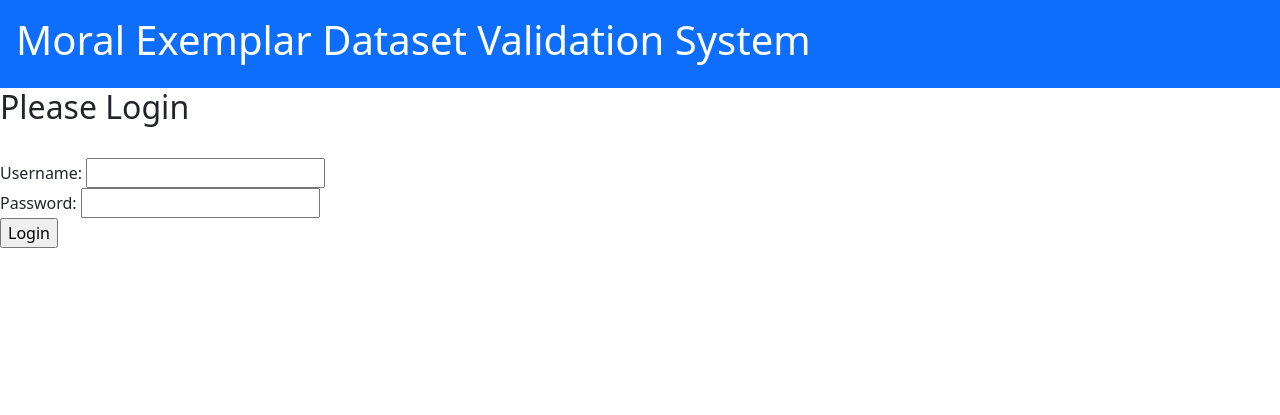
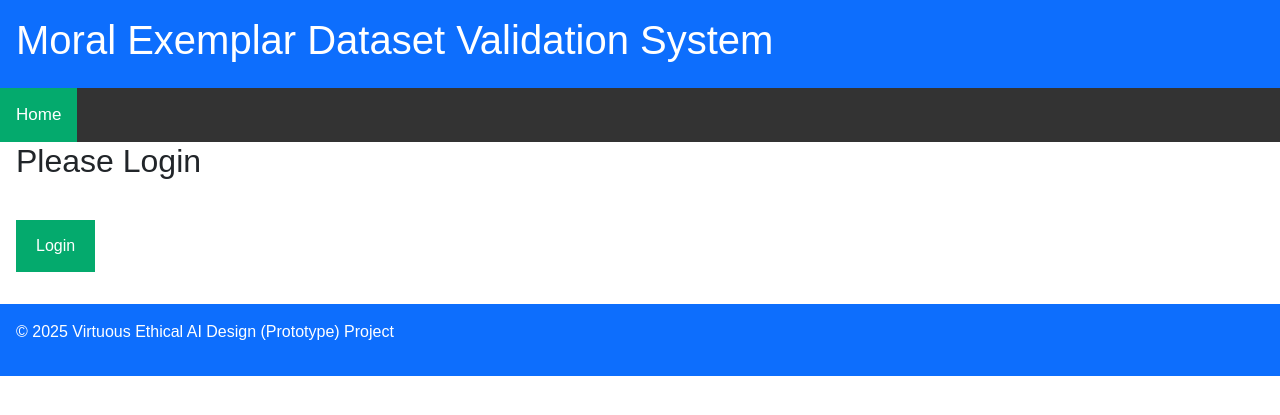
Before and after one commit to haggenso/moral_exemplar, a Flask app: page /login in a window 1280 px wide. Shown: the top 415 px of the page. Run offline with Flask 3, Linux system fonts and the light colour scheme; some libraries are stand-ins or nearby versions.

Commit message:
Merged update from Jyeo on UI

```diff
--- a/main.py
+++ b/main.py
@@ -135,10 +135,7 @@ def save_action(form_data):
 
 @app.route("/")
 def index():
-	if 'username' in session:
-		return redirect(url_for('view'))
-	else:
-	    return redirect(url_for('login'))
+	return render_template('index.html')
 
 @app.route('/login', methods=['GET','POST'])
 def login():
--- a/templates/edit.html
+++ b/templates/edit.html
@@ -55,7 +55,6 @@ Ethical Question:<BR>
 	<TD>{{ form_data['immoral_actions'] | safe }}</TD>
 	<TD>{{ form_data['amoral_actions'] | safe }}</TD></TR>
 </TABLE>
-<BR>
 <LABEL FOR="validated">Validation Completed</LABEL>
 <INPUT TYPE="checkbox" class="form-check-input"  NAME="validated" checked/>
 <INPUT TYPE="hidden" VALUE=0 NAME="next_unvalidated" />
--- a/templates/layout.html
+++ b/templates/layout.html
@@ -6,9 +6,159 @@
 <link href="https://cdn.jsdelivr.net/npm/bootstrap@5.3.3/dist/css/bootstrap.min.css" rel="stylesheet">
 <script src="https://cdn.jsdelivr.net/npm/bootstrap@5.3.3/dist/js/bootstrap.bundle.min.js"></script>
 <STYLE>
+body {font-family: Arial, Helvetica, sans-serif;}
+
+/* Full-width input fields */
+input[type=text], input[type=password] {
+  width: auto;
+  padding: 12px 20px;
+  margin: 8px 0;
+  display: inline-block;
+  border: 1px solid #ccc;
+  box-sizing: border-box;
+}
+
 input[type=number] {
     width: 7ch; /* 7 characters width */
 }
+
+/* Set a style for all buttons */
+button {
+  background-color: #04AA6D;
+  color: white;
+  padding: 14px 20px;
+  margin: 8px 0;
+  border: none;
+  cursor: pointer;
+  width: auto;
+}
+
+button:hover {
+  opacity: 0.8;
+}
+
+/* Extra styles for the cancel button */
+.cancelbtn {
+  width: auto;
+  padding: 10px 18px;
+  background-color: #f44336;
+}
+
+/* Center the image and position the close button */
+.imgcontainer {
+  text-align: center;
+  margin: 24px 0 12px 0;
+  position: relative;
+}
+
+.container {
+  padding: 16px;
+}
+
+span.passwd {
+  float: right;
+  padding-top: 16px;
+}
+
+/* The Modal (background) */
+.modal {
+  display: none; /* Hidden by default */
+  position: fixed; /* Stay in place */
+  z-index: 1; /* Sit on top */
+  left: 0;
+  top: 0;
+  width: 100%; /* Full width */
+  height: 100%; /* Full height */
+  overflow: auto; /* Enable scroll if needed */
+  background-color: rgb(0,0,0); /* Fallback color */
+  background-color: rgba(0,0,0,0.4); /* Black w/ opacity */
+  padding-top: 60px;
+}
+
+/* Modal Content/Box */
+.modal-content {
+  background-color: #fefefe;
+  margin: 5% auto 15% auto; /* 5% from the top, 15% from the bottom and centered */
+  border: 1px solid #888;
+  width: 80%; /* Could be more or less, depending on screen size */
+}
+
+/* The Close Button (x) */
+.close {
+  position: absolute;
+  right: 25px;
+  top: 0;
+  color: #000;
+  font-size: 35px;
+  font-weight: bold;
+}
+
+.close:hover,
+.close:focus {
+  color: red;
+  cursor: pointer;
+}
+
+/* Add Zoom Animation */
+.animate {
+  -webkit-animation: animatezoom 0.6s;
+  animation: animatezoom 0.6s
+}
+
+@-webkit-keyframes animatezoom {
+  from {-webkit-transform: scale(0)}
+  to {-webkit-transform: scale(1)}
+}
+
+@keyframes animatezoom {
+  from {transform: scale(0)}
+  to {transform: scale(1)}
+}
+
+/* Change styles for span and cancel button on extra small screens */
+@media screen and (max-width: 300px) {
+  span.passwd {
+     display: block;
+     float: none;
+  }
+  .cancelbtn {
+     width: 80%;
+  }
+}
+
+body {
+  margin: 0;
+  font-family: Arial, Helvetica, sans-serif;
+}
+
+.topnav {
+  overflow: hidden;
+  background-color: #333;
+}
+
+.topnav a {
+  float: left;
+  color: #f2f2f2;
+  text-align: center;
+  padding: 14px 16px;
+  text-decoration: none;
+  font-size: 17px;
+}
+
+.topnav a:hover {
+  background-color: #ddd;
+  color: black;
+}
+
+.topnav a.active {
+  background-color: #04AA6D;
+  color: white;
+}
+
+.topnav-right {
+  float: right;
+}
+
 </STYLE>
 <SCRIPT>
 function init() {
@@ -30,4 +180,8 @@ function init() {
   <h1>Moral Exemplar Dataset Validation System</h1>
 </div>
 {% block content %}{% endblock %}
+<BR>
+<div class="p-3 bg-primary text-white">
+  <p>&copy; 2025 Virtuous Ethical AI Design (Prototype) Project</p>
+</div>
 </BODY>
--- a/templates/login.html
+++ b/templates/login.html
@@ -1,13 +1,51 @@
 {% extends "layout.html" %}
 {% block title %}Moral Exemplar{% endblock %}
 {% block content %}
-<H2>Please Login</H2>
-{{ msg_bar }}<BR>
-<FORM METHOD="POST">
-<LABEL FOR="username">Username: </LABEL>
-<INPUT TYPE=TEXT NAME="username"/><BR>
-<LABEL FOR="passwd">Password: </LABEL>
-<INPUT TYPE=TEXT NAME="passwd"/><BR>
-<INPUT TYPE=SUBMIT VALUE="Login">
+<div class="topnav">
+  <a class="active" href="/">Home</a>
+</div>
+
+
+<div style="padding-left:16px">
+<h2>Please Login </h2>
+{{ msg_bar }} <BR>
+<button onclick="document.getElementById('id01').style.display='block'" style="width:auto;">Login</button></div>
+
+<div id="id01" class="modal">
+
+  <form class="modal-content animate" action="/login" method="post">
+    <div class="imgcontainer">
+      <span onclick="document.getElementById('id01').style.display='none'" class="close" title="Close Modal">&times;</span>
+
+    </div>
+
+    <div class="container">
+      <label for="username"><b>Username</b></label>
+      <input type="text" placeholder="Enter Username" name="username" required>
+
+      <label for="passwd"><b>Password</b></label>
+      <input type="password" placeholder="Enter Password" name="passwd" required>
+
+      <button type="submit">Login</button>
+
+    </div>
+
+    <div class="container" style="background-color:#">
+      <button type="button" onclick="document.getElementById('id01').style.display='none'" class="cancelbtn">Cancel</button>
+    </div>
+  </form>
+</div>
+
+<script>
+// Get the modal
+var modal = document.getElementById('id01');
+
+// When the user clicks anywhere outside of the modal, close it
+window.onclick = function(event) {
+    if (event.target == modal) {
+        modal.style.display = "none";
+    }
+}
+</script>
 </FORM>
 {% endblock %}
```
